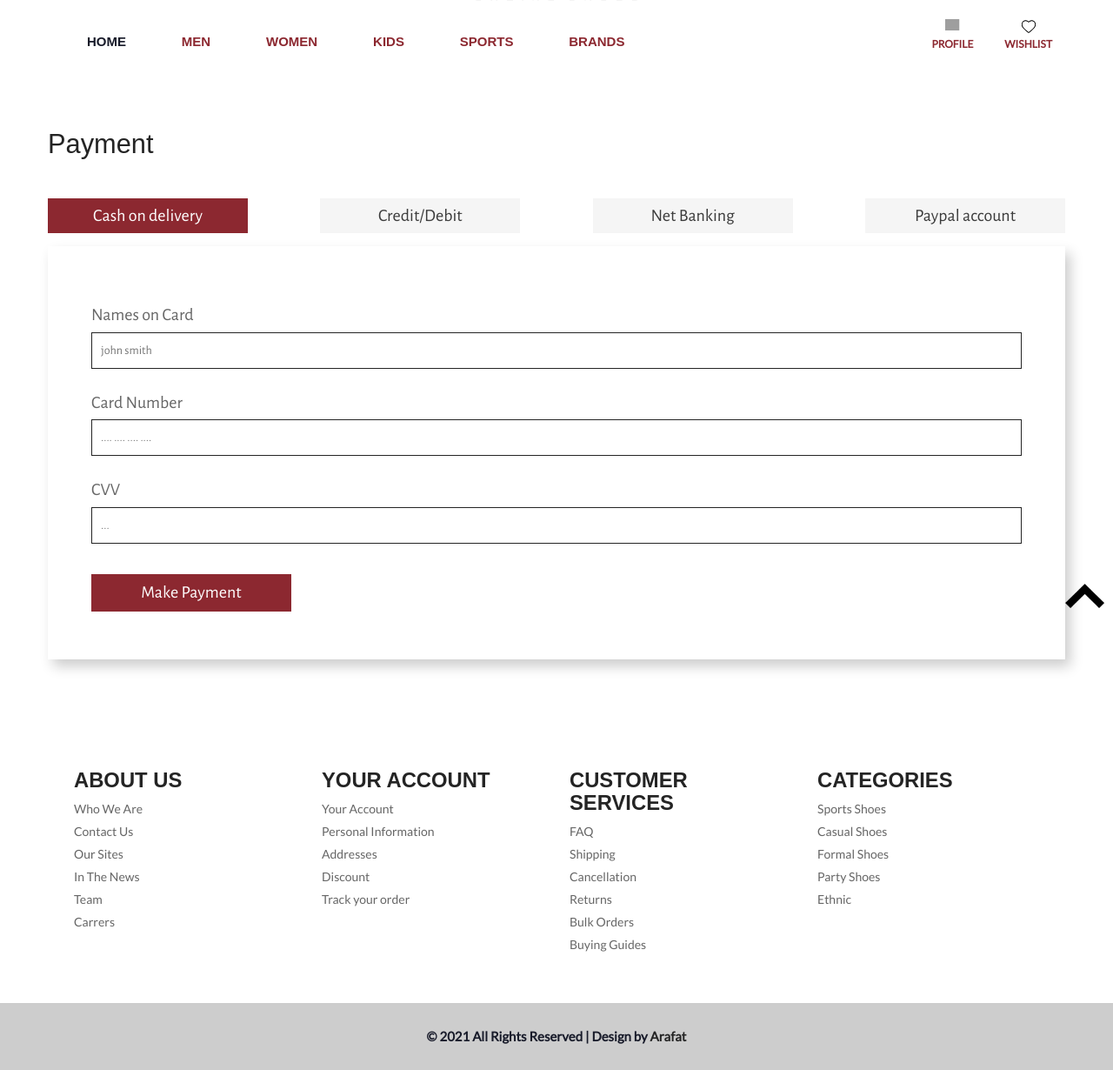
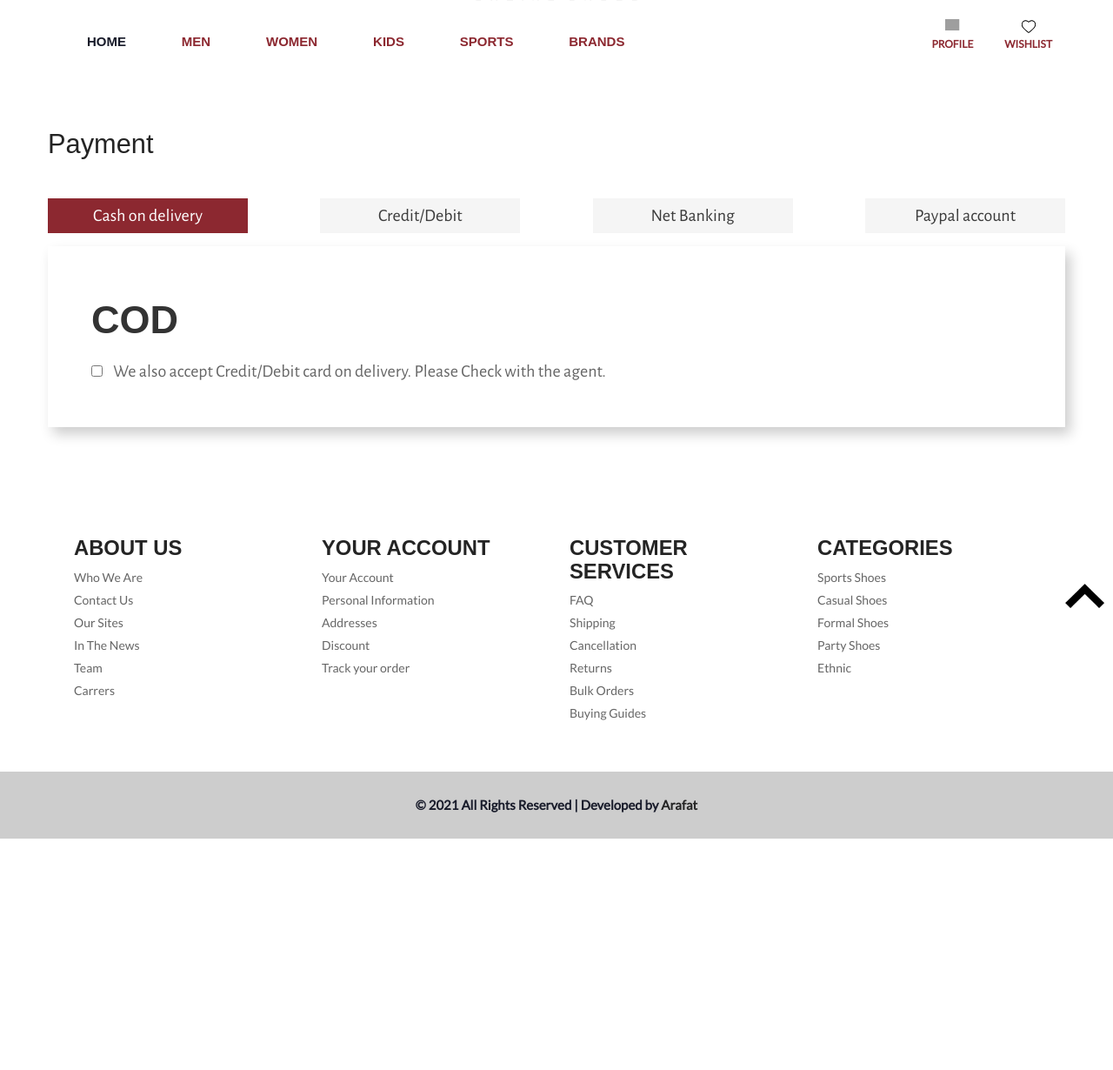
Before and after one commit to DipuHowlader/eShop-With-django, a Django app: page /payment/ in a window 1280 px wide. Shown: the part 91-1321 px from the top of the page at 87% size. After the commit the page ends 1055 px from the top, so only its background shows below. Run offline with Django 3.2, Linux system fonts and the light colour scheme; some libraries are stand-ins or nearby versions; some web fonts are replaced; grey boxes are pictures that could not be loaded.

Commit message:
i don't even know what the hell i did

```diff
--- a/shop/templates/shop/payment.html
+++ b/shop/templates/shop/payment.html
@@ -10,32 +10,32 @@
         <h3 style='margin-bottom:30px'>Payment</h3>
     </div>
     <div class="choose-payment">
-        <a class='btn payment-btn active' >Cash on delivery</a>
-        <a class='btn payment-btn' >Credit/Debit</a>
-        <a class='btn payment-btn'>Net Banking</a>
-        <a class='btn payment-btn'>Paypal account</a>
+        <a class='btn payment-btn active' data-reveal = 'cod' >Cash on delivery</a>
+        <a class='btn payment-btn' data-reveal='card' >Credit/Debit</a>
+        <a class='btn payment-btn' data-reveal='banking'>Net Banking</a>
+        <a class='btn payment-btn' data-reveal='paypal'>Paypal account</a>
     </div>
 
     <div class="payment-area">
-        <div class="cod-info">
-            {% comment %} <h2>COD</h2>
+        <div class="cod-info info" data-desc='cod'>
+            <h2>COD</h2>
             <input type="checkbox" name="check" id="check">
-            <label for='check'>We also accept Credit/Debit card on delivery. Please Check with the agent.</label> {% endcomment %}
+            <label for='check'>We also accept Credit/Debit card on delivery. Please Check with the agent.</label>
         </div>
-        <div class="card-info">
-            <div class="info">
+        <div class="card-info info none" data-desc='card'>
+            <div class="detail">
                 <label for='name'>Names on Card</label>
                 <input placeholder='john smith' type="text" name="name" id="name">
             </div>
 
-             <div class="info">
+             <div class="detail">
                 <label for='c-number'>Card Number</label>
-                <input placeholder='.... .... .... ....' type="text" name="c-number" id="c-number">
+                <input placeholder='•••• •••• •••• ••••' type="text" name="c-number" id="c-number">
             </div>
 
-            <div class="info">
+            <div class="detail">
                 <label for='cvv'>CVV</label>
-                <input placeholder='...' type="text" name="cvv" id="cvv">
+                <input Â·="" inputmode="numeric" placeholder='•••' type="text" name="cvv" id="cvv">
             </div>
 
              <div class="payment">
--- a/shop/views.py
+++ b/shop/views.py
@@ -175,4 +175,4 @@ class changePasswordView(LoginRequiredMixin,View):
 
 class paymentPage(View):
     def get(self, request, *args, **kwargs):
-        return render(request, 'shop/payment.html')
+        return render(request, 'shop/payment.html',{'cartData' :cartInformation(request)})
--- a/static/css/custom.css
+++ b/static/css/custom.css
@@ -4,6 +4,9 @@ body{
     overflow-x: hidden;
 }
 
+html{
+    scroll-behavior: smooth;
+}
 /* generic */
 
 .btn.address-btn{
@@ -326,20 +329,24 @@ img.cart-img{
 
 
 /* payment */
-.info {
+.detail {
     display: flex;
     flex-direction: column;
     margin: 20px 0;
 }
 
-.info label{
+.detail label{
     margin: 5px 0;
 }
 
-.info input{
+.detail input{
     border: 1px solid #242424;
     outline: none;
     width: 100%;
     font-size: 14px;
     padding: 10px 10px;
 }
+
+.info.none{
+    display: none;
+}
--- a/static/js/payment.js
+++ b/static/js/payment.js
@@ -1,8 +1,17 @@
 document.addEventListener('DOMContentLoaded',() =>{
     const paymentBtns = document.querySelectorAll('.payment-btn');
+    const cardInfo = document.querySelectorAll('.info')
 
     paymentBtns.forEach(element =>{
         element.addEventListener('click',(e) =>{
+            const btnId = element.dataset.reveal
+            cardInfo.forEach(item =>{
+               const infoId =  item.dataset.desc
+               item.classList.add('none')
+               if (btnId===infoId){
+                   item.classList.remove('none')
+                };
+            });
             paymentBtns.forEach(element =>{
                 element.classList.remove('active')
             });
--- a/templates/footer.html
+++ b/templates/footer.html
@@ -54,7 +54,7 @@
 	<div class="footer-text">
 		<div class="container">
 			<div class="footer-main">
-				<p class="footer-class">© 2021 All Rights Reserved | Design by  <a href="http://w3layouts.com/" target="_blank">Arafat</a> </p>
+				<p class="footer-class">© 2021 All Rights Reserved | Developed by  <a href="http://w3layouts.com/" target="_blank">Arafat</a> </p>
 			</div>
 		</div>
 
--- a/templates/header.html
+++ b/templates/header.html
@@ -284,7 +284,9 @@
 						<li><a href="{% url  'shop:productsPage' %}">Gift Cards</a></li>
 						<li><a href="{% url  'shop:productsPage' %}">Contact Us</a></li>
 						<span></span>
-						<li><a href="{% url  'passwordChange' %}">Change Password</a></li>
+						{% if request.user.is_authenticated %}
+							<li><a href="{% url  'passwordChange' %}">Change Password</a></li>
+						{% endif %}
 						<li><a href="{% url  'shop:productsPage' %}">Saved Cards</a></li>
 						<li><a href="{% url  'shop:productsPage' %}">Brands</a></li>
 						<li><a href="{% url  'shop:productsPage' %}">Saved Addressess</a></li>
```
Also changed, not shown: other parts of shop/templates/shop/payment.html (+70 -0 lines), shop/templates/shop/checkout.html (+20 -7 lines).
